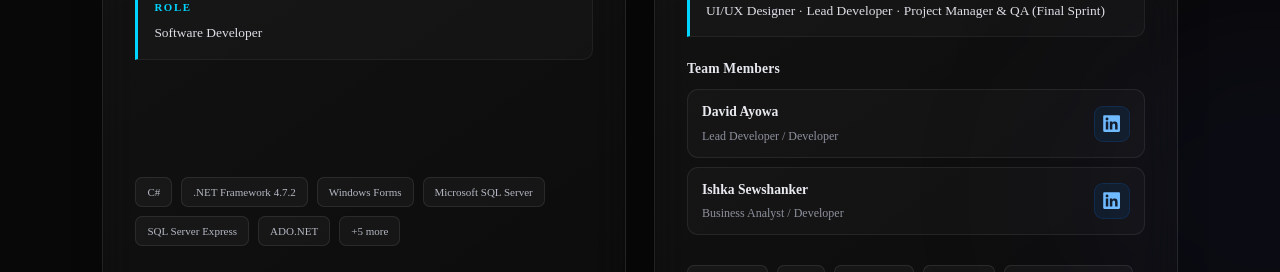
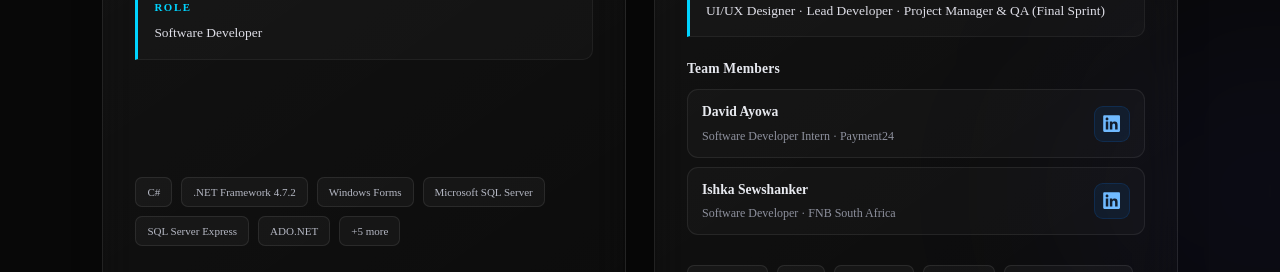
Before and after one commit to EFTECH05/franklin-portfolio, a React (Vite) app: page / in a window 1280 px wide. Shown: the part 9480-9752 px from the top of the page. Built offline with nearby package versions, Linux system fonts and the light colour scheme.

Commit message:
Update portfolio projects

```diff
--- a/src/components/Projects.jsx
+++ b/src/components/Projects.jsx
@@ -510,12 +510,12 @@ function Projects() {
       teamMembers: [
         {
           name: "David Ayowa",
-          role: "Lead Developer / Developer",
+          role: "Software Developer Intern · Payment24",
           linkedin: "https://www.linkedin.com/in/david-ayowa-a27110287/",
         },
         {
           name: "Ishka Sewshanker",
-          role: "Business Analyst / Developer",
+          role: "Software Developer · FNB South Africa",
           linkedin: "https://www.linkedin.com/in/ishka-sewshanker-11a296246/",
         },
       ],
```
